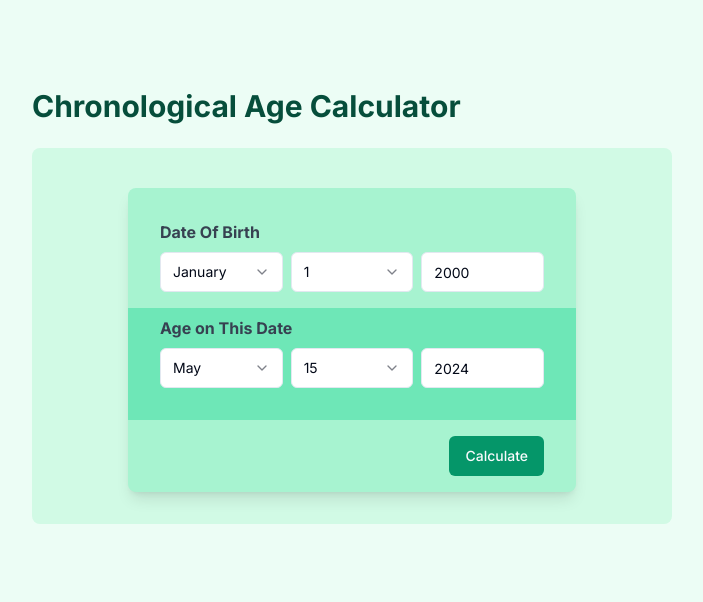
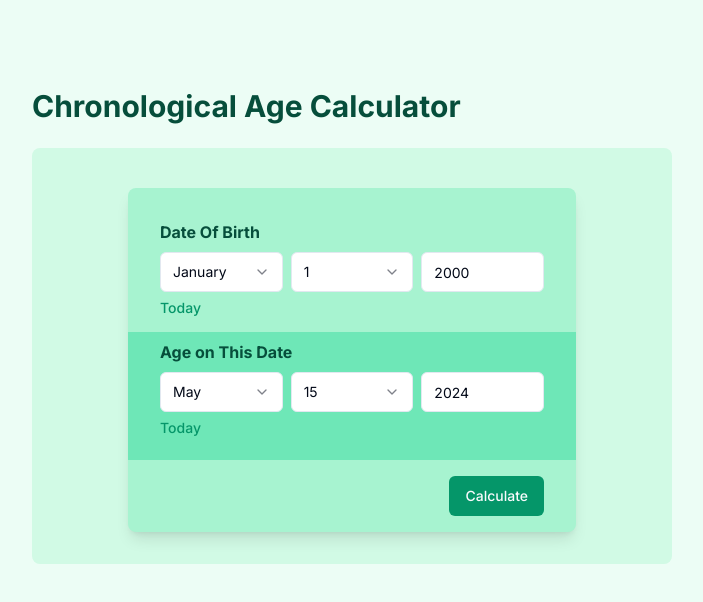
Before and after one commit to CbZeroZero/chronological-age-calculator, a Next.js app: page / in a window 1280 px wide. Shown: the top 602 px of the page, without its empty margins (288-991 px from the left). Built offline with nearby package versions, Linux system fonts and the light colour scheme.

Commit message:
Add functionality to set birth and age to today's date

```diff
--- a/app/page.tsx
+++ b/app/page.tsx
@@ -63,6 +63,22 @@ export default function Home() {
   const onAgeMonthChange = (value: string) => {
     setAgeMonth(parseInt(value));
     handleDateChange(undefined, undefined, undefined, undefined, parseInt(value));
+  }
+
+  const onSetBirthToday = () => {
+    const today = new Date();
+    setBirthMonth(today.getMonth() + 1);
+    setBirthDay(today.getDate());
+    setBirthYear(today.getFullYear());
+    handleDateChange(today.getDate(), today.getMonth() + 1, today.getFullYear());
+  }
+
+  const onSetAgeToday = () => {
+    const today = new Date();
+    setAgeMonth(today.getMonth() + 1);
+    setAgeDay(today.getDate());
+    setAgeYear(today.getFullYear());
+    handleDateChange(undefined, undefined, undefined, today.getDate(), today.getMonth() + 1, today.getFullYear());
   }
 
   const onAgeYearChange = (value: string) => {
@@ -222,10 +238,11 @@ export default function Home() {
         <h1 className="text-emerald-900	text-3xl font-bold mb-6 text-left mt-20">Chronological Age Calculator</h1>
         <div className="bg-emerald-100 flex flex-col items-center w-full flex-1 pt-10 text-center rounded-lg">
           <div className="bg-emerald-200 rounded-lg shadow-lg max-w-md w-full mb-8">
-            <label htmlFor="birthMonth" className="block text-gray-700 font-bold mb-2 text-left px-8 pt-8">
+            <label htmlFor="birthMonth" className="block text-emerald-900 font-bold mb-2 text-left px-8 pt-8">
               Date Of Birth
             </label>
-            <div className="mb-4 flex justify-between px-8">
+
+            <div className="flex justify-between px-8">
               <div className="w-1/3 mr-2">
                 <Select
                   value={birthMonth.toString()}
@@ -271,11 +288,19 @@ export default function Home() {
                 />
               </div>
             </div>
+            <div className='w-full flex justify-start pl-4'>
+              <Button variant="link" className='text-emerald-600 pt-0 m-0'
+                onClick={onSetBirthToday}
+              >
+                Today
+              </Button>
+            </div>
+
             <div className='bg-emerald-300 pt-2 pb-2'>
-              <label htmlFor="birthMonth" className="block text-gray-700 font-bold mb-2 text-left px-8">
+              <label htmlFor="birthMonth" className="block text-emerald-900 font-bold mb-2 text-left px-8">
                 Age on This Date
               </label>
-              <div className="mb-6 flex justify-between px-8">
+              <div className="flex justify-between px-8">
                 <div className="w-1/3 mr-2">
                   <Select
                     value={ageMonth.toString()}
@@ -326,6 +351,13 @@ export default function Home() {
                   />
                 </div>
               </div>
+              <div className='w-full flex justify-start pl-4'>
+                <Button variant="link" className='text-emerald-600 pt-0 m-0'
+                  onClick={onSetAgeToday}>
+                  Today
+                </Button>
+              </div>
+
             </div>
             <div className='flex justify-end w-full'>
               <Button
```
